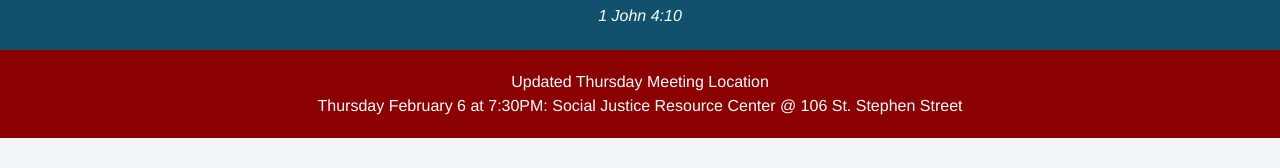
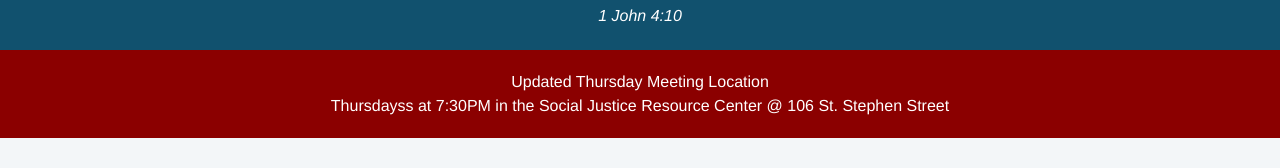
Before and after one commit to PatrickMcGrath29/nuagape-ui, a Nuxt app: page / in a window 1280 px wide. Shown: the part 549-717 px from the top of the page. Built offline with nearby package versions, Linux system fonts and the light colour scheme.

Commit message:
update mtg time

```diff
--- a/pages/index.vue
+++ b/pages/index.vue
@@ -69,7 +69,7 @@ export default {
     return {
       upcomingEvents: [],
       meeting_info:
-        'Thursday February 6 at 7:30PM: Social Justice Resource Center @ 106 St. Stephen Street',
+        'Thursdayss at 7:30PM in the Social Justice Resource Center @ 106 St. Stephen Street',
       alert: true
     }
   }
```
